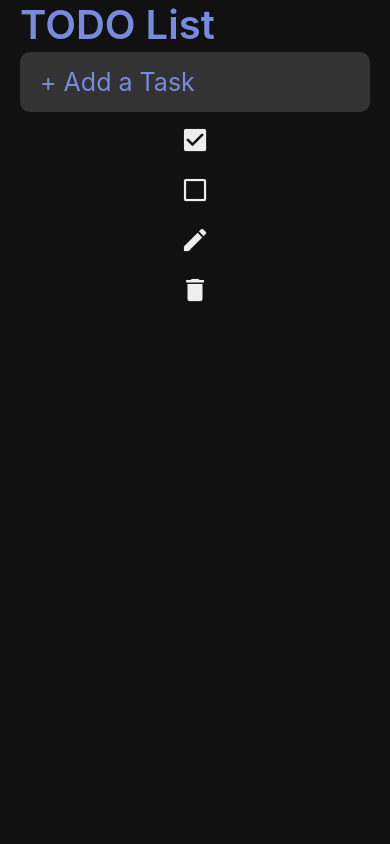
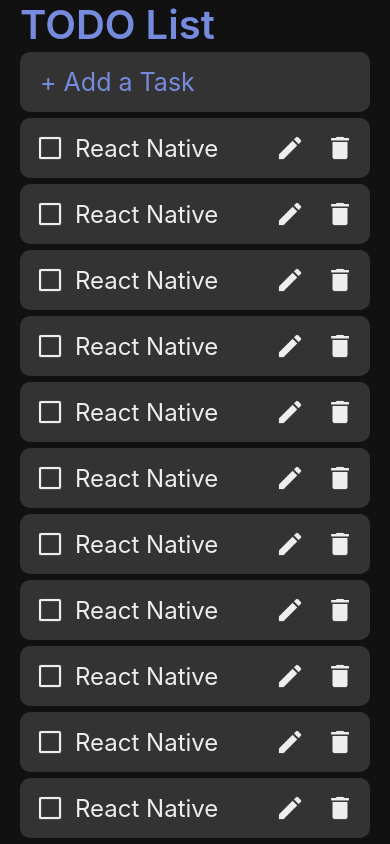
Before and after one commit to ppErika/ReactNative-Todo, a React Native app: screen / in a window 390 px wide. Built offline with nearby package versions, Linux system fonts and the light colour scheme.

Commit message:
리스트를 스크롤 뷰로 보여지도록 만들기

```diff
--- a/src/App.js
+++ b/src/App.js
@@ -1,10 +1,9 @@
 import React, {useState} from 'react';
-import {StatusBar} from 'react-native';
+import {StatusBar, Dimensions} from 'react-native';
 import styled, {ThemeProvider} from 'styled-components/native';
+import {theme} from './theme';
 import Input from './components/Input';
-import {theme} from './theme';
-import IconButton from './components/IconButton';
-import {icons} from './icons';
+import Task from './components/Task';
 
 const Container = styled.SafeAreaView`
   flex: 1;
@@ -22,7 +21,13 @@
   padding: 0 20px;
 `;
 
+const List = styled.ScrollView`
+  flex: 1;
+  width: ${({width}) => width - 40}px;
+`;
+
 export default function App() {
+  const width = Dimensions.get('window').width;
   const [newTask, setNewTask] = useState('');
 
   const addTask = () => {
@@ -43,10 +48,24 @@
           onChangeText={(text) => setNewTask(text)}
           onSubmitEditing={addTask}
         />
-        <IconButton icon={icons.check} onPress={() => alert('check')} />
-        <IconButton icon={icons.uncheck} onPress={() => alert('uncheck')} />
-        <IconButton icon={icons.edit} onPress={() => alert('edit')} />
-        <IconButton icon={icons.delete} onPress={() => alert('delete')} />
+        <List width={width}>
+          <Task text="React Native" />
+          <Task text="React Native" />
+          <Task text="React Native" />
+          <Task text="React Native" />
+          <Task text="React Native" />
+          <Task text="React Native" />
+          <Task text="React Native" />
+          <Task text="React Native" />
+          <Task text="React Native" />
+          <Task text="React Native" />
+          <Task text="React Native" />
+          <Task text="React Native" />
+          <Task text="React Native" />
+          <Task text="React Native" />
+          <Task text="React Native" />
+          <Task text="React Native" />
+        </List>
       </Container>
     </ThemeProvider>
   );
--- /dev/null
+++ b/src/components/Task.js
@@ -0,0 +1,36 @@
+import React from 'react';
+import styled from 'styled-components/native';
+import PropTypes from 'prop-types';
+import IconButton from './IconButton';
+import {icons} from '../icons';
+
+const Container = styled.View`
+  flex-direction: row;
+  align-items: center;
+  background-color: ${({theme}) => theme.itemBackground};
+  border-radius: 10px;
+  padding: 5px;
+  margin: 3px 0;
+`;
+const Contenets = styled.Text`
+  flex: 1;
+  font-size: 24px;
+  color: ${({theme}) => theme.text};
+`;
+
+const Task = ({text}) => {
+  return (
+    <Container>
+      <IconButton icon={icons.uncheck} />
+      <Contenets>{text}</Contenets>
+      <IconButton icon={icons.edit} />
+      <IconButton icon={icons.delete} />
+    </Container>
+  );
+};
+
+Task.propTypes = {
+  text: PropTypes.string.isRequired,
+};
+
+export default Task;
```
